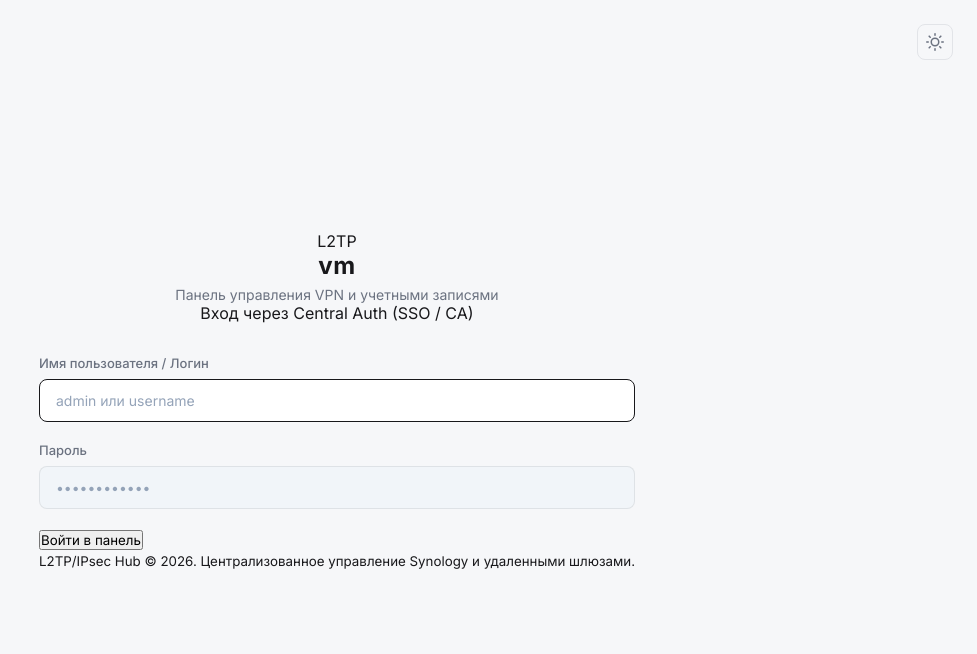
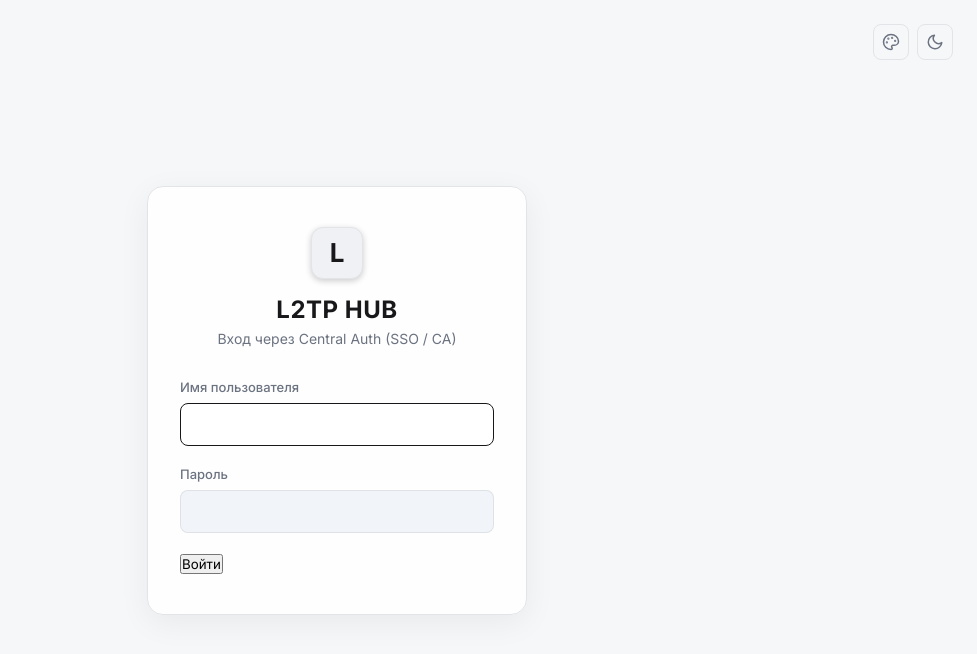
Before and after one commit to Ttolyanich/l2tp-web, a Flask app: page /login in a window 1280 px wide. Shown: the top 654 px of the page, without its empty margins (303-1280 px from the left). Run offline with Flask 3, Linux system fonts and the light colour scheme; parts of the project's set-up code (start-up, migrations or seed data) failed here and were passed over.

Commit message:
Fix login.html layout classes: use login-wrapper, login-card glass, and btn submit wide matching OpenVPN Web

```diff
--- a/templates/login.html
+++ b/templates/login.html
@@ -8,6 +8,7 @@
     <link rel="stylesheet" href="{{ url_for('static', filename='css/style.css') }}">
     <link href="https://fonts.googleapis.com/css2?family=Inter:wght@300;400;500;600;700&display=swap" rel="stylesheet">
     <script>
+        // Немедленно применяем сохраненную тему до отрисовки интерфейса
         const savedTheme = localStorage.getItem('theme') || (window.matchMedia('(prefers-color-scheme: light)').matches ? 'light' : 'dark');
         if (savedTheme === 'light') {
             document.documentElement.classList.add('light-theme');
@@ -19,96 +20,176 @@
 <body class="login-body">
 
     <div style="position: absolute; top: 24px; right: 24px; display: flex; gap: 8px; align-items: center;">
-        <button id="themeToggleBtn" class="btn-icon-toggle" title="Переключить тему" onclick="toggleTheme()">
-            <svg class="sun-icon" width="18" height="18" viewBox="0 0 24 24" fill="none" stroke="currentColor" stroke-width="2" stroke-linecap="round" stroke-linejoin="round">
-                <circle cx="12" cy="12" r="5"></circle>
-                <line x1="12" y1="1" x2="12" y2="3"></line>
-                <line x1="12" y1="21" x2="12" y2="23"></line>
-                <line x1="4.22" y1="4.22" x2="5.64" y2="5.64"></line>
-                <line x1="18.36" y1="18.36" x2="19.78" y2="19.78"></line>
-                <line x1="1" y1="12" x2="3" y2="12"></line>
-                <line x1="21" y1="12" x2="23" y2="12"></line>
-                <line x1="4.22" y1="19.78" x2="5.64" y2="18.36"></line>
-                <line x1="18.36" y1="5.64" x2="19.78" y2="4.22"></line>
+        <div class="palette-picker-dropdown">
+            <button id="palette-toggle-btn" class="btn-icon-toggle" title="Выбрать цветовую тему">
+                <svg xmlns="http://www.w3.org/2000/svg" width="18" height="18" viewBox="0 0 24 24" fill="none" stroke="currentColor" stroke-width="2" stroke-linecap="round" stroke-linejoin="round">
+                    <circle cx="13.5" cy="6.5" r=".5" fill="currentColor"/>
+                    <circle cx="17.5" cy="10.5" r=".5" fill="currentColor"/>
+                    <circle cx="8.5" cy="7.5" r=".5" fill="currentColor"/>
+                    <circle cx="6.5" cy="12.5" r=".5" fill="currentColor"/>
+                    <path d="M12 2C6.5 2 2 6.5 2 12s4.5 10 10 10c.926 0 1.648-.746 1.648-1.688 0-.437-.18-.835-.437-1.125-.29-.289-.438-.652-.438-1.125a1.64 1.64 0 0 1 1.668-1.668h1.996c3.051 0 5.555-2.503 5.555-5.554C21.965 6.012 17.461 2 12 2z"/>
                 </svg>
+            </button>
+            <div id="paletteMenu" class="palette-menu hidden">
+                <div class="palette-menu-header">Цветовая палитра</div>
+                <div class="palette-options">
+                    <button type="button" class="palette-option" data-palette-val="classic">
+                        <span class="palette-preview" style="background: linear-gradient(135deg, #141416 50%, #e4e4e7 50%);"></span>
+                        <span class="palette-label">Classic Zinc</span>
+                    </button>
+                    <button type="button" class="palette-option" data-palette-val="cyber_lime">
+                        <span class="palette-preview" style="background: linear-gradient(135deg, #0a0a0a 50%, #b6ff00 50%);"></span>
+                        <span class="palette-label">Cyber Lime</span>
+                    </button>
+                    <button type="button" class="palette-option" data-palette-val="electric_blue">
+                        <span class="palette-preview" style="background: linear-gradient(135deg, #101a46 50%, #245bff 50%);"></span>
+                        <span class="palette-label">Electric Blue</span>
+                    </button>
+                    <button type="button" class="palette-option" data-palette-val="crimson">
+                        <span class="palette-preview" style="background: linear-gradient(135deg, #080808 50%, #c1121f 50%);"></span>
+                        <span class="palette-label">Crimson Red</span>
+                    </button>
+                    <button type="button" class="palette-option" data-palette-val="rust_orange">
+                        <span class="palette-preview" style="background: linear-gradient(135deg, #24150f 50%, #d96b27 50%);"></span>
+                        <span class="palette-label">Rust Orange</span>
+                    </button>
+                    <button type="button" class="palette-option" data-palette-val="graphite_pink">
+                        <span class="palette-preview" style="background: linear-gradient(135deg, #292929 50%, #c88e9b 50%);"></span>
+                        <span class="palette-label">Graphite Pink</span>
+                    </button>
+                </div>
+            </div>
+        </div>
+        <button id="theme-toggle" class="btn-icon-toggle" title="Переключить тему">
+            <!-- Sun Icon (shown in dark theme) -->
+            <svg class="sun-icon" xmlns="http://www.w3.org/2000/svg" width="18" height="18" viewBox="0 0 24 24" fill="none" stroke="currentColor" stroke-width="2" stroke-linecap="round" stroke-linejoin="round"><circle cx="12" cy="12" r="5"></circle><line x1="12" y1="1" x2="12" y2="3"></line><line x1="12" y1="21" x2="12" y2="23"></line><line x1="4.22" y1="4.22" x2="5.64" y2="5.64"></line><line x1="18.36" y1="18.36" x2="19.78" y2="19.78"></line><line x1="1" y1="12" x2="3" y2="12"></line><line x1="21" y1="12" x2="23" y2="12"></line><line x1="4.22" y1="19.78" x2="5.64" y2="18.36"></line><line x1="18.36" y1="5.64" x2="19.78" y2="4.22"></line></svg>
+            <!-- Moon Icon (shown in light theme) -->
+            <svg class="moon-icon hidden" xmlns="http://www.w3.org/2000/svg" width="18" height="18" viewBox="0 0 24 24" fill="none" stroke="currentColor" stroke-width="2" stroke-linecap="round" stroke-linejoin="round"><path d="M21 12.79A9 9 0 1 1 11.21 3 7 7 0 0 0 21 12.79z"></path></svg>
         </button>
     </div>
 
-    <div class="login-card">
+    <div class="login-wrapper">
+        <div class="login-card glass">
             <div class="login-header">
-            <div class="logo-box-large">L2TP</div>
-            <h2>{{ node_name }}</h2>
-            <p class="subtitle">Панель управления VPN и учетными записями</p>
-            <div class="auth-mode-pill">
-                {% if auth_mode == 'standalone' %}
-                <span class="badge-standalone">Автономный режим (Standalone)</span>
-                {% else %}
-                <span class="badge-central">Вход через Central Auth (SSO / CA)</span>
-                {% endif %}
-            </div>
+                <div class="logo-box big">L</div>
+                <h2>L2TP <span class="accent-text">HUB</span></h2>
+                <p>{% if auth_mode == 'standalone' %}Автономный режим (Standalone){% else %}Вход через Central Auth (SSO / CA){% endif %}</p>
             </div>
 
             <form id="loginForm" onsubmit="handleLogin(event)">
-            <div id="loginAlert" class="alert-box error hidden"></div>
-
                 <div class="form-group">
-                <label for="username">Имя пользователя / Логин</label>
-                <input type="text" id="username" name="username" class="form-control" placeholder="admin или username" required autofocus autocomplete="username">
+                    <label for="username">Имя пользователя</label>
+                    <input type="text" id="username" name="username" required autocomplete="username" autofocus>
                 </div>
 
                 <div class="form-group">
                     <label for="password">Пароль</label>
-                <input type="password" id="password" name="password" class="form-control" placeholder="••••••••••••" required autocomplete="current-password">
+                    <input type="password" id="password" name="password" required autocomplete="current-password">
                 </div>
 
-            <button type="submit" id="loginBtn" class="btn-primary w-full">
-                <span>Войти в панель</span>
-            </button>
+                <button type="submit" id="submitBtn" class="btn submit wide">Войти</button>
             </form>
 
-        <div class="login-footer">
-            <small>L2TP/IPsec Hub &copy; 2026. Централизованное управление Synology и удаленными шлюзами.</small>
+            <div id="errorMessage" class="error-msg text-center" style="display: none; margin-top: 16px;"></div>
         </div>
     </div>
 
     <script>
-        function toggleTheme() {
-            const isLight = document.documentElement.classList.toggle('light-theme');
-            localStorage.setItem('theme', isLight ? 'light' : 'dark');
+        const BASE_PATH = '';
+
+        async function handleLogin(event) {
+            event.preventDefault();
+            const user = document.getElementById('username').value.trim();
+            const pass = document.getElementById('password').value;
+            const errorDiv = document.getElementById('errorMessage');
+            const submitBtn = document.getElementById('submitBtn');
+
+            errorDiv.style.display = 'none';
+            submitBtn.innerText = 'Вход...';
+            submitBtn.disabled = true;
+
+            try {
+                const response = await fetch(`${BASE_PATH}/login`, {
+                    method: 'POST',
+                    headers: { 'Content-Type': 'application/json' },
+                    body: JSON.stringify({ username: user, password: pass })
+                });
+
+                const result = await response.json();
+
+                if (response.ok && result.success) {
+                    window.location.href = `${BASE_PATH}/`;
+                } else {
+                    errorDiv.innerText = result.error || 'Ошибка входа';
+                    errorDiv.style.display = 'block';
+                    submitBtn.innerText = 'Войти';
+                    submitBtn.disabled = false;
+                }
+            } catch (err) {
+                errorDiv.innerText = 'Ошибка соединения с сервером';
+                errorDiv.style.display = 'block';
+                submitBtn.innerText = 'Войти';
+                submitBtn.disabled = false;
+            }
         }
 
-        async function handleLogin(e) {
-            e.preventDefault();
-            const btn = document.getElementById('loginBtn');
-            const alertBox = document.getElementById('loginAlert');
-            const username = document.getElementById('username').value.trim();
-            const password = document.getElementById('password').value;
+        window.addEventListener('load', () => {
+            const themeToggleBtn = document.getElementById('theme-toggle');
+            const sunIcon = themeToggleBtn.querySelector('.sun-icon');
+            const moonIcon = themeToggleBtn.querySelector('.moon-icon');
 
-            alertBox.classList.add('hidden');
-            btn.disabled = true;
-            btn.innerHTML = '<span>Проверка учетных данных...</span>';
+            if (document.documentElement.classList.contains('light-theme')) {
+                sunIcon.classList.add('hidden');
+                moonIcon.classList.remove('hidden');
+            }
 
-            try {
-                const res = await fetch('/login', {
-                    method: 'POST',
-                    headers: {'Content-Type': 'application/json'},
-                    body: JSON.stringify({username, password})
+            themeToggleBtn.addEventListener('click', () => {
+                document.documentElement.classList.toggle('light-theme');
+                const isLight = document.documentElement.classList.contains('light-theme');
+                localStorage.setItem('theme', isLight ? 'light' : 'dark');
+
+                if (isLight) {
+                    sunIcon.classList.add('hidden');
+                    moonIcon.classList.remove('hidden');
+                } else {
+                    sunIcon.classList.remove('hidden');
+                    moonIcon.classList.add('hidden');
+                }
             });
-                const data = await res.json();
-                if (res.ok && data.success) {
-                    window.location.href = '/';
-                } else {
-                    alertBox.textContent = data.error || 'Ошибка входа. Проверьте правильность реквизитов.';
-                    alertBox.classList.remove('hidden');
+
+            // Палитра
+            const savedPalette = localStorage.getItem('theme_palette') || 'classic';
+            document.documentElement.setAttribute('data-palette', savedPalette);
+            const paletteBtn = document.getElementById('palette-toggle-btn');
+            const paletteMenu = document.getElementById('paletteMenu');
+            if (paletteBtn && paletteMenu) {
+                const updateActivePalette = (p) => {
+                    paletteMenu.querySelectorAll('.palette-option').forEach(btn => {
+                        btn.classList.toggle('active', btn.dataset.paletteVal === p);
+                    });
+                };
+                updateActivePalette(savedPalette);
+                paletteBtn.addEventListener('click', (e) => {
+                    e.stopPropagation();
+                    paletteMenu.classList.toggle('hidden');
+                });
+                document.addEventListener('click', (e) => {
+                    if (!paletteMenu.contains(e.target) && !paletteBtn.contains(e.target)) {
+                        paletteMenu.classList.add('hidden');
                     }
-            } catch (err) {
-                alertBox.textContent = 'Ошибка сети или сервер недоступен.';
-                alertBox.classList.remove('hidden');
-            } finally {
-                btn.disabled = false;
-                btn.innerHTML = '<span>Войти в панель</span>';
+                });
+                paletteMenu.querySelectorAll('.palette-option').forEach(btn => {
+                    btn.addEventListener('click', (e) => {
+                        e.stopPropagation();
+                        const p = btn.dataset.paletteVal;
+                        document.documentElement.setAttribute('data-palette', p);
+                        localStorage.setItem('theme_palette', p);
+                        updateActivePalette(p);
+                        paletteMenu.classList.add('hidden');
+                    });
+                });
             }
-        }
+        });
     </script>
 </body>
 </html>
```
Lines whose indentation alone changed are shown as unchanged.
